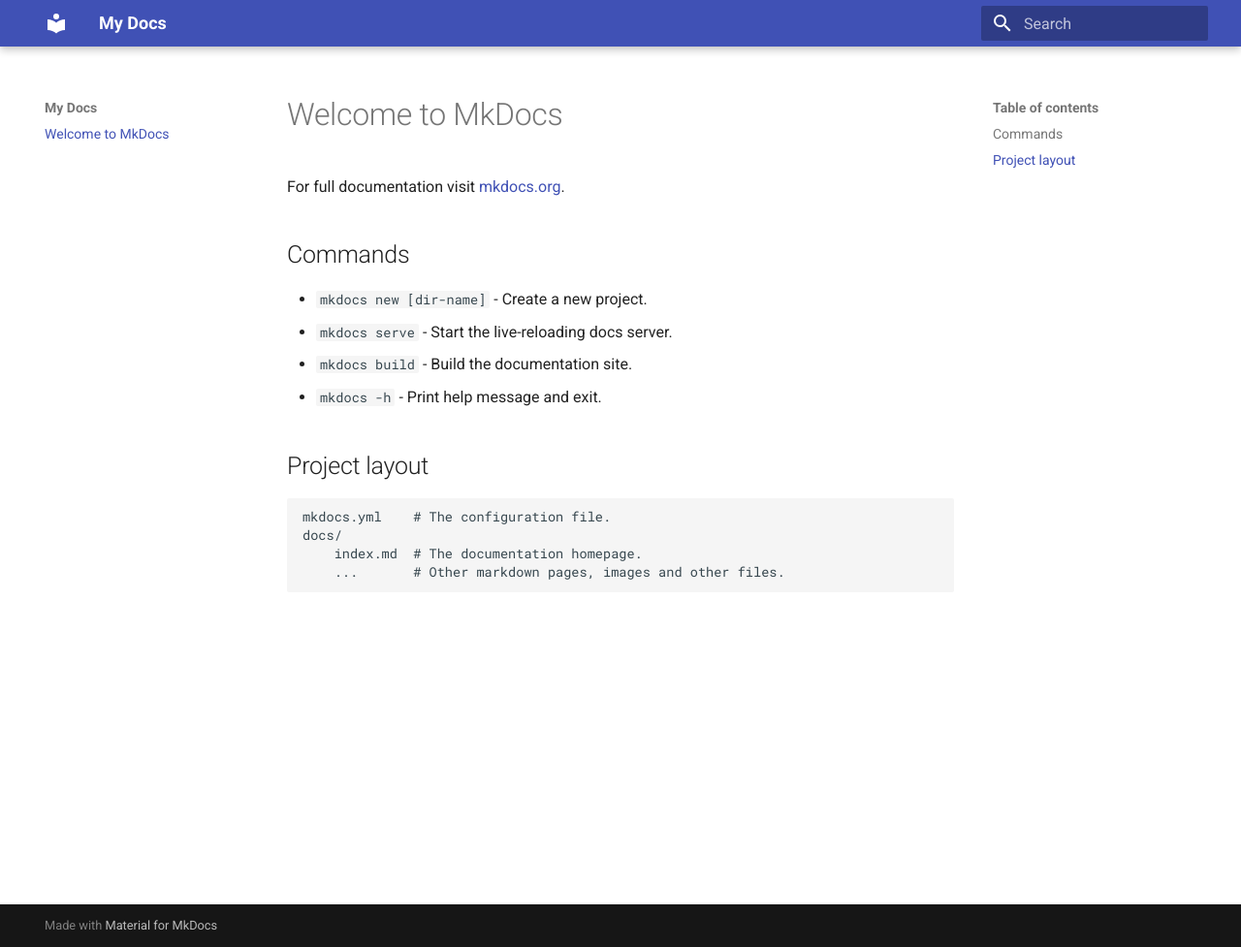
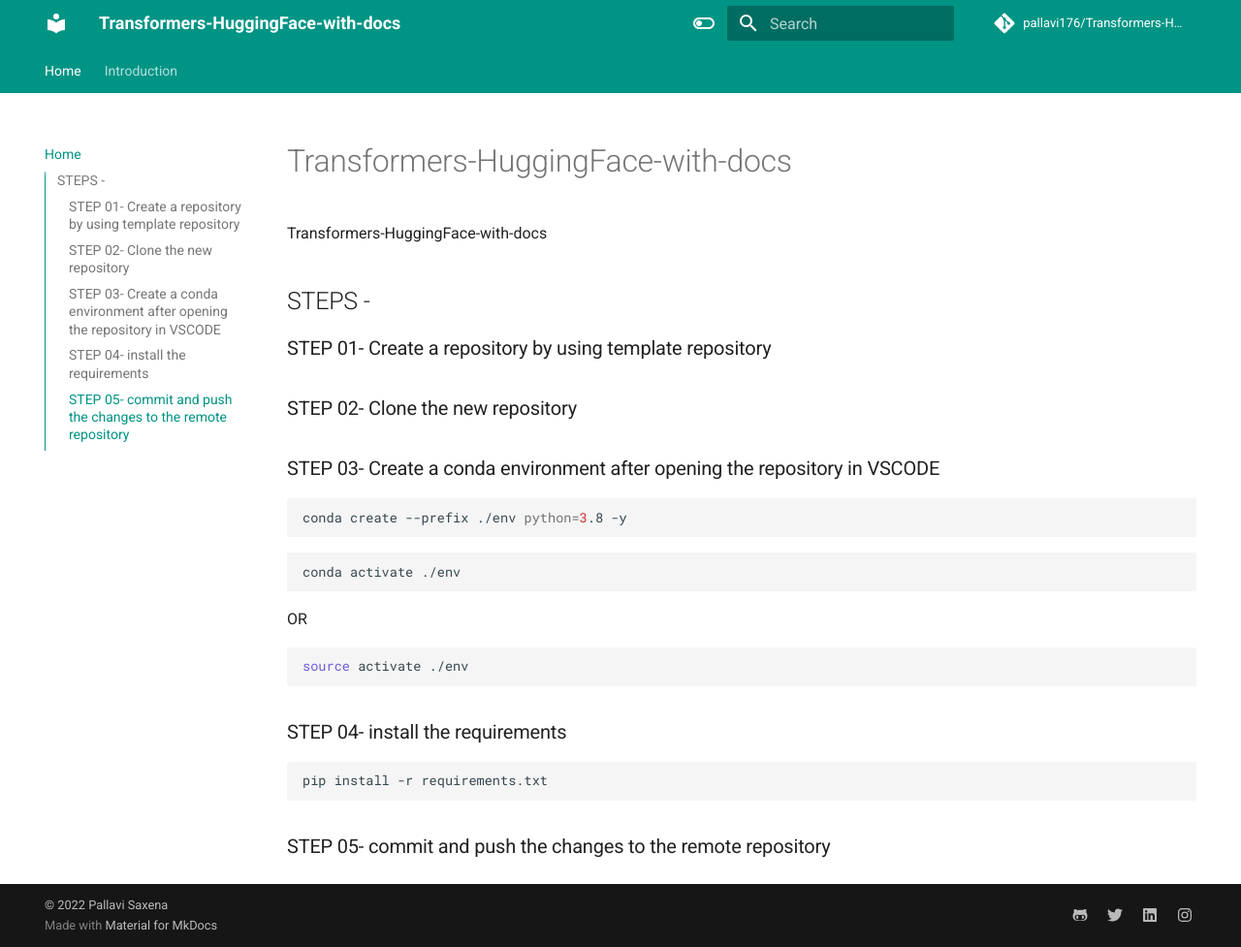
Before and after one commit to pallavi176/Transformers-HuggingFace-with-docs, an MkDocs documentation site: the page built from docs/index.md, in a window 1280 px wide and 977 px high. Shown: the whole window at 97% size. Built offline with MkDocs 1.6.1 and Material for MkDocs 9.7.7, drawn with Linux system fonts in a browser that asks for light colours; comment, search, counter and statistics services are not loaded.

Commit message:
intro to transformer doc added

````diff
--- a/docs/index.md
+++ b/docs/index.md
@@ -1,17 +1,29 @@
-# Welcome to MkDocs
+# Transformers-HuggingFace-with-docs
+Transformers-HuggingFace-with-docs
 
-For full documentation visit [mkdocs.org](https://www.mkdocs.org).
+## STEPS -
 
-## Commands
+### STEP 01- Create a repository by using template repository
 
-* `mkdocs new [dir-name]` - Create a new project.
-* `mkdocs serve` - Start the live-reloading docs server.
-* `mkdocs build` - Build the documentation site.
-* `mkdocs -h` - Print help message and exit.
+### STEP 02- Clone the new repository
 
-## Project layout
+### STEP 03- Create a conda environment after opening the repository in VSCODE
 
-    mkdocs.yml    # The configuration file.
-    docs/
-        index.md  # The documentation homepage.
-        ...       # Other markdown pages, images and other files.
+```bash
+conda create --prefix ./env python=3.8 -y
+```
+
+```bash
+conda activate ./env
+```
+OR
+```bash
+source activate ./env
+```
+
+### STEP 04- install the requirements
+```bash
+pip install -r requirements.txt
+```
+
+### STEP 05- commit and push the changes to the remote repository
--- /dev/null
+++ b/docs/javascripts/mathjax.js
@@ -0,0 +1,16 @@
+window.MathJax = {
+    tex: {
+      inlineMath: [["\\(", "\\)"]],
+      displayMath: [["\\[", "\\]"]],
+      processEscapes: true,
+      processEnvironments: true
+    },
+    options: {
+      ignoreHtmlClass: ".*|",
+      processHtmlClass: "arithmatex"
+    }
+  };
+
+  document$.subscribe(() => {
+    MathJax.typesetPromise()
+  })
--- a/mkdocs.yml
+++ b/mkdocs.yml
@@ -1,3 +1,75 @@
-site_name: My Docs
+# Project information
+site_name: Transformers-HuggingFace-with-docs
+
+# define TOC or order of website-
+nav:
+  - Home: index.md
+  - Introduction: 1transformer-intro.md
+
+site_author: Pallavi Saxena
+site_description: >-
+  DESCRIPTION
+
+# Repository
+repo_name: pallavi176/Transformers-HuggingFace-with-docs
+repo_url: https://github.com/pallavi176/Transformers-HuggingFace-with-docs
+
+# Configuration
 theme:
   name: material
+  features:
+    - navigation.tabs
+    - navigation.sections
+    - toc.integrate
+    - navigation.top
+  language: en
+  palette:
+    - scheme: default
+      toggle:
+        icon: material/toggle-switch-off-outline
+        name: Switch to dark mode
+      primary: teal
+      accent: purple
+    - scheme: slate
+      toggle:
+        icon: material/toggle-switch
+        name: Switch to light mode
+      primary: teal
+      accent: lime
+  # logo: PyTorch_logo_icon.svg
+
+extra:
+  social:
+    - icon: fontawesome/brands/github-alt
+      link: https://github.dev/pallavi176
+    - icon: fontawesome/brands/twitter
+      link: https://github.dev/pallavi176
+    - icon: fontawesome/brands/linkedin
+      link: https://www.linkedin.com/in/pallavi-saxena-as/
+    - icon: fontawesome/brands/instagram
+      link: https://github.dev/pallavi176
+
+extra_javascript:
+  - javascripts/mathjax.js
+  - https://polyfill.io/v3/polyfill.min.js #?features=es6
+  - https://cdn.jsdelivr.net/npm/mathjax@3/es5/tex-mml-chtml.js
+
+markdown_extensions:
+  - pymdownx.highlight:
+      anchor_linenums: true
+  - pymdownx.inlinehilite
+  - pymdownx.snippets
+  - admonition
+  - pymdownx.arithmatex:
+      generic: true
+  - footnotes
+  - pymdownx.details
+  - pymdownx.superfences
+  - pymdownx.mark
+
+
+plugins:
+  - search
+
+copyright: |
+  &copy; 2022 <a href="https://github.dev/pallavi176"  target="_blank" rel="noopener">Pallavi Saxena</a>
````
Also changed, not shown: docs/1transformer-intro.md (added, +2 -0 lines), 1 other file.
